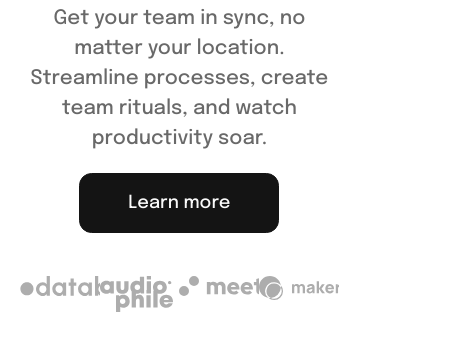
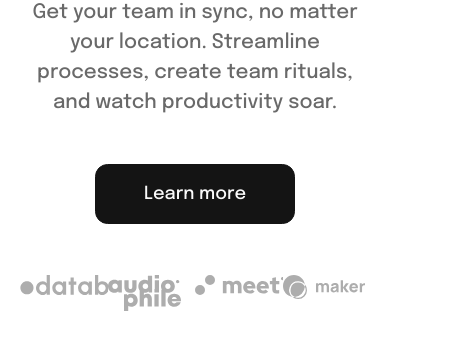
Before and after one commit to AdhamRuv/Intro-Section-With-Drop-Down-Navigation, a plain HTML site: page index.html in a window 390 px wide. Shown: the part 497-844 px from the top of the page, 470 px wide, since content can reach past the window. Drawn offline with Linux system fonts and the light colour scheme.

Commit message:
Update styleMb.css

```diff
--- a/styleMb.css
+++ b/styleMb.css
@@ -4,7 +4,9 @@
         --Medium-Gray: hsl(0, 0%, 41%);
         --Almost-Black: hsl(0, 0%, 8%);
     }
-
+    html, body{
+        overflow-x:hidden
+    }
     *, *::before, *::after {
         margin: 0px;
         padding: 0px;
@@ -12,10 +14,11 @@
         font-family: 'Epilogue', sans-serif;
     }
     body{
-        height: 100vh;
+        min-width: 100vw;
+        min-height: 100vh;
         display: grid;
-        grid-template-columns: 100%;
-        grid-template-rows: 8% 92%;
+        grid-template-columns: 100vw;
+        grid-template-rows: 8vh 92vh;
     }
     header{
         width: 100vw;
@@ -90,7 +93,7 @@
         display: grid;
         grid-template-columns: 100%;
         grid-template-rows: repeat(5, auto);
-        width: 92vw;
+        width: 100vw
     }
     .photo img{
         width: 100vw;
@@ -121,6 +124,7 @@
         background-color: var(--Almost-Black);
         width: 200px;
         height: 60px;
+        margin: 20px 0px;
         font-size: 18px;
         font-weight: 500;
         color: var(--Almost-White);
@@ -140,6 +144,5 @@
     .logoBox svg{
         width: 25%;
         height: auto
-
     }
 }
```
